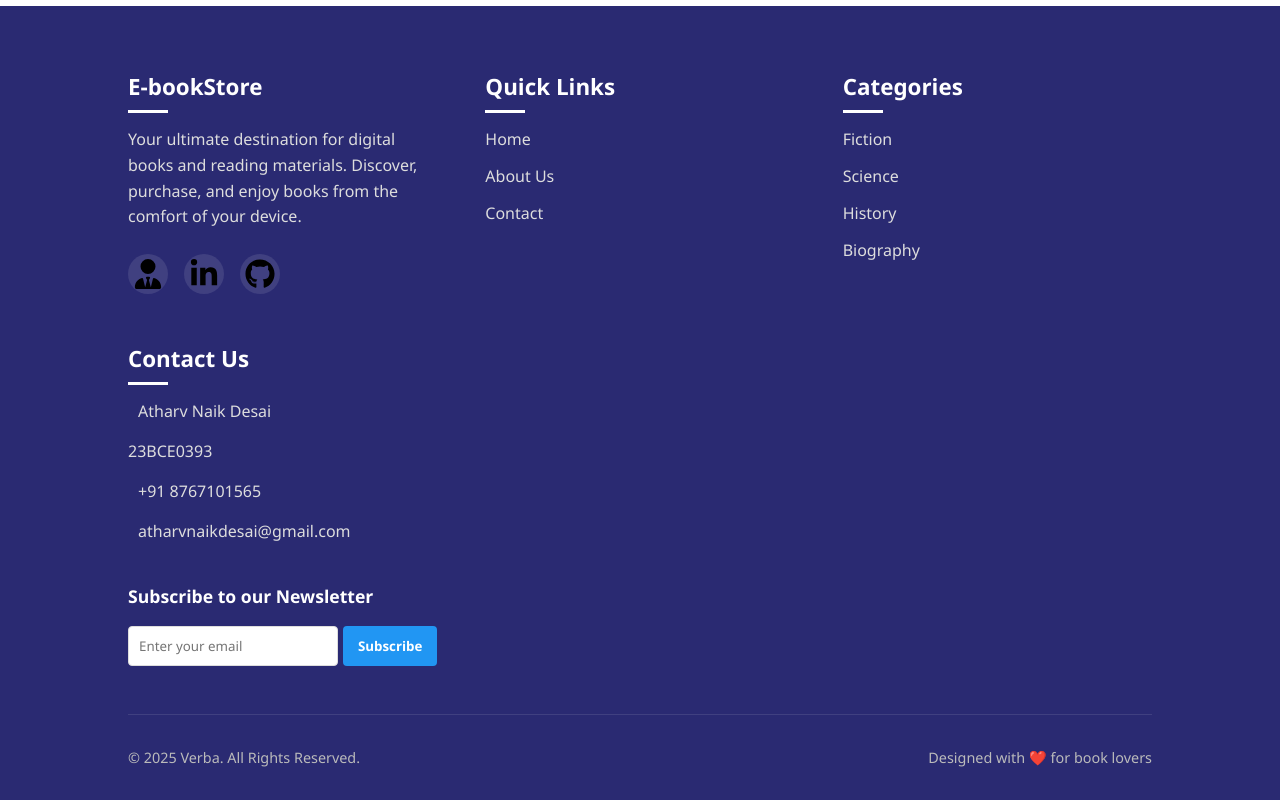
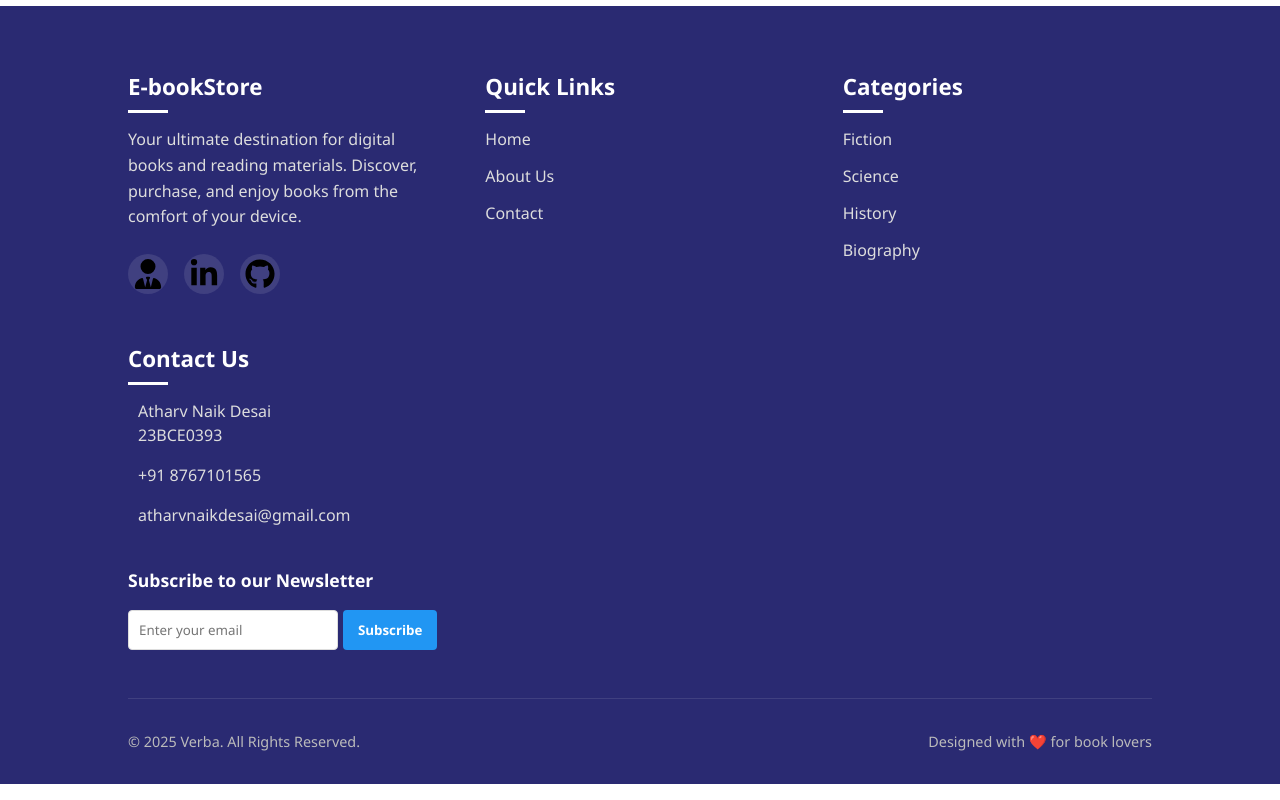
Before and after one commit to Atharv-ND/Verba, a React (Vite) app: page / in a window 1280 px wide. Shown: the part 1605-2405 px from the top of the page. Built offline with nearby package versions, Linux system fonts and the light colour scheme.

Commit message:
Update Footer.jsx

```diff
--- a/src/components/Footer.jsx
+++ b/src/components/Footer.jsx
@@ -74,8 +74,7 @@ const Footer = () => {
         <div className="footer-section">
           <h3 className="footer-title">Contact Us</h3>
           <div className="contact-info">
-            <p><i className="fas fa-map-marker-alt"></i> Atharv Naik Desai</p>
-            <p>23BCE0393</p>
+            <p><i className="fas fa-map-marker-alt"></i> Atharv Naik Desai<br/>23BCE0393</p>
             <p><i className="fas fa-phone"></i> +91 8767101565</p>
             <p><i className="fas fa-envelope"></i> atharvnaikdesai@gmail.com</p>
           </div>
```
